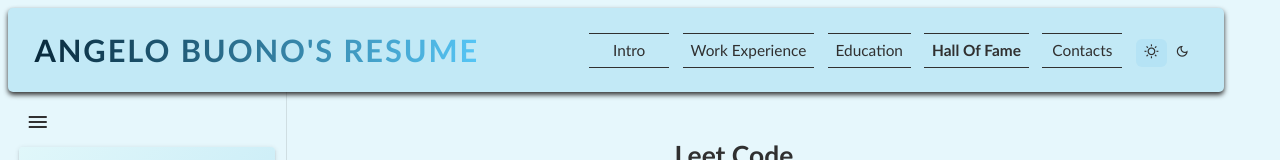
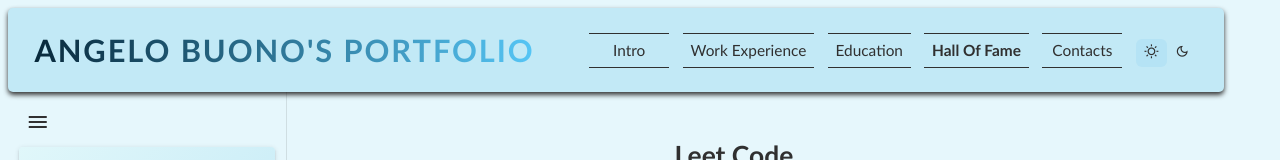
Before and after one commit to ADarko22/ADarko22.github.io, an Angular app: page /hall-of-fame in a window 1280 px wide. Shown: the top 160 px of the page. Built offline with nearby package versions, Linux system fonts and the light colour scheme.

Commit message:
Updating data

```diff
--- a/src/app/hall-of-fame/hall-of-fame.component.scss
+++ b/src/app/hall-of-fame/hall-of-fame.component.scss
@@ -144,6 +144,7 @@
   flex-wrap: wrap;
   margin-top: 1em;
   gap: 0.5em;
+  align-content: center;
 }
 
 .achievement-links mat-list-item {
@@ -315,6 +316,7 @@
     display: flex;
     flex-wrap: wrap;
     margin-top: 1em;
+    align-content: center;
   }
 
   .link-icon {
--- a/src/assets/data/metadata.json
+++ b/src/assets/data/metadata.json
@@ -1,7 +1,7 @@
 {
-    "title": "Angelo Buono's Resume",
+    "title": "Angelo Buono's Portfolio",
     "author": "Angelo Buono",
-    "logo": "Angelo Buono's Resume",
-    "description": "My Resume as a Website",
-    "keywords": "Angelo Buono, Software Engineer, Resume as Website, Resume, Work Resume"
+    "logo": "Angelo Buono's Portfolio",
+    "description": "A brief look into my life, my work and education, and achievements.",
+    "keywords": "Angelo Buono, Software Engineer, Biography, Vlog, Resume, Work Resume"
 }
--- a/src/assets/data/resume.json
+++ b/src/assets/data/resume.json
@@ -43,7 +43,7 @@
         "start_date": "2025-03-06",
         "end_date": null,
         "responsibilities": [
-             "Led the modernization of a complex <i>client relationship management (CRM)</i> web application by migrating from Java 8 and Spring Boot 1.x to Java 11 and Spring Boot 2.x, and automating the integration testing, resulting in better maintainability, security, and development efficiency.",
+             "Led the modernization of a complex <i>client relationship management (CRM)</i> web application upgrading to Java 11 and Spring Boot 2.x, introducing OAuth2 for robust authentication, and automating integration testing for enhanced maintainability and development efficiency.",
              "Drove the adoption of <i>null-safe coding practices</i> and the associated automated tooling, fostering cleaner and more robust development within the team."
         ],
         "tech_stack": [
```
